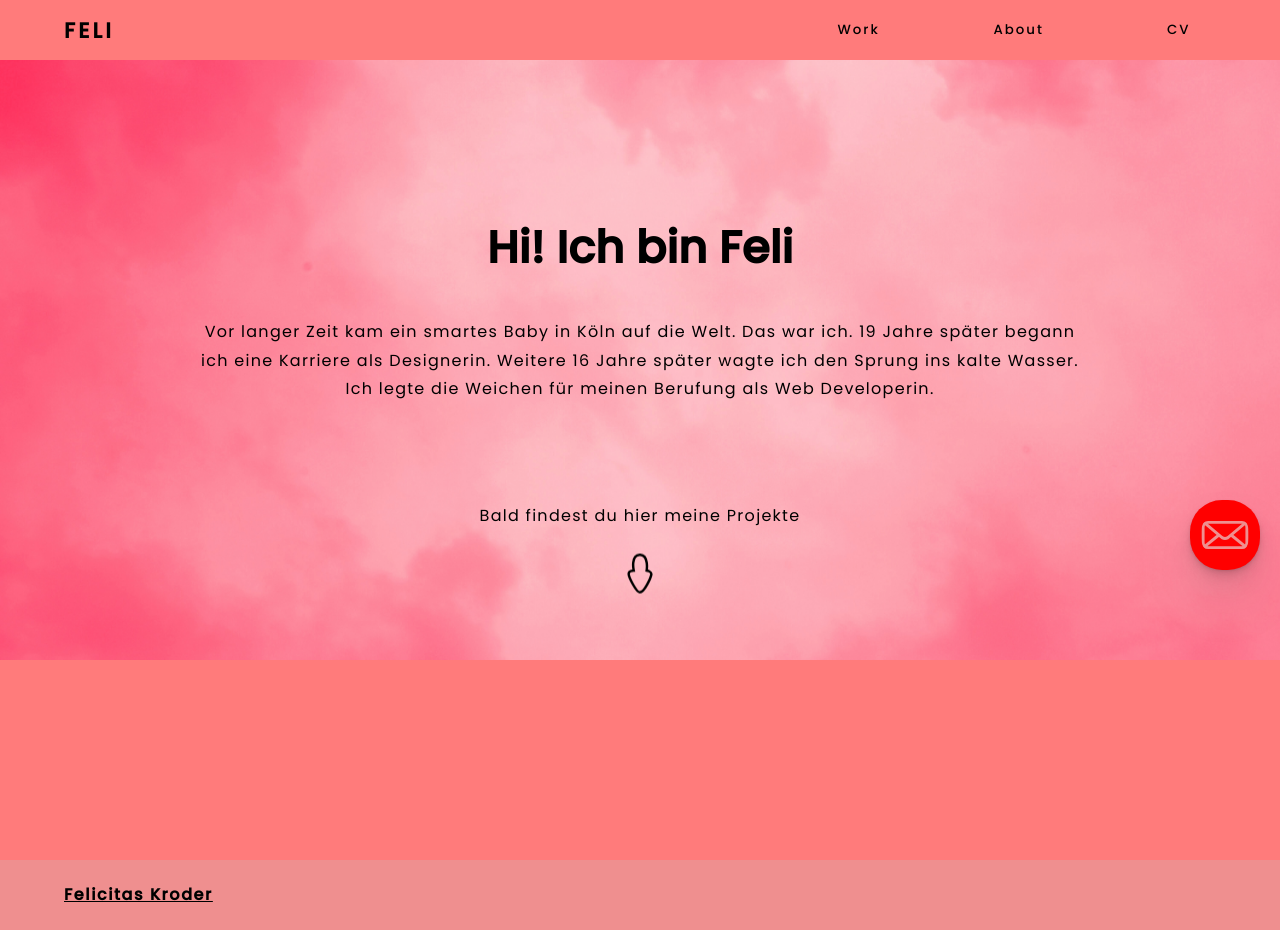
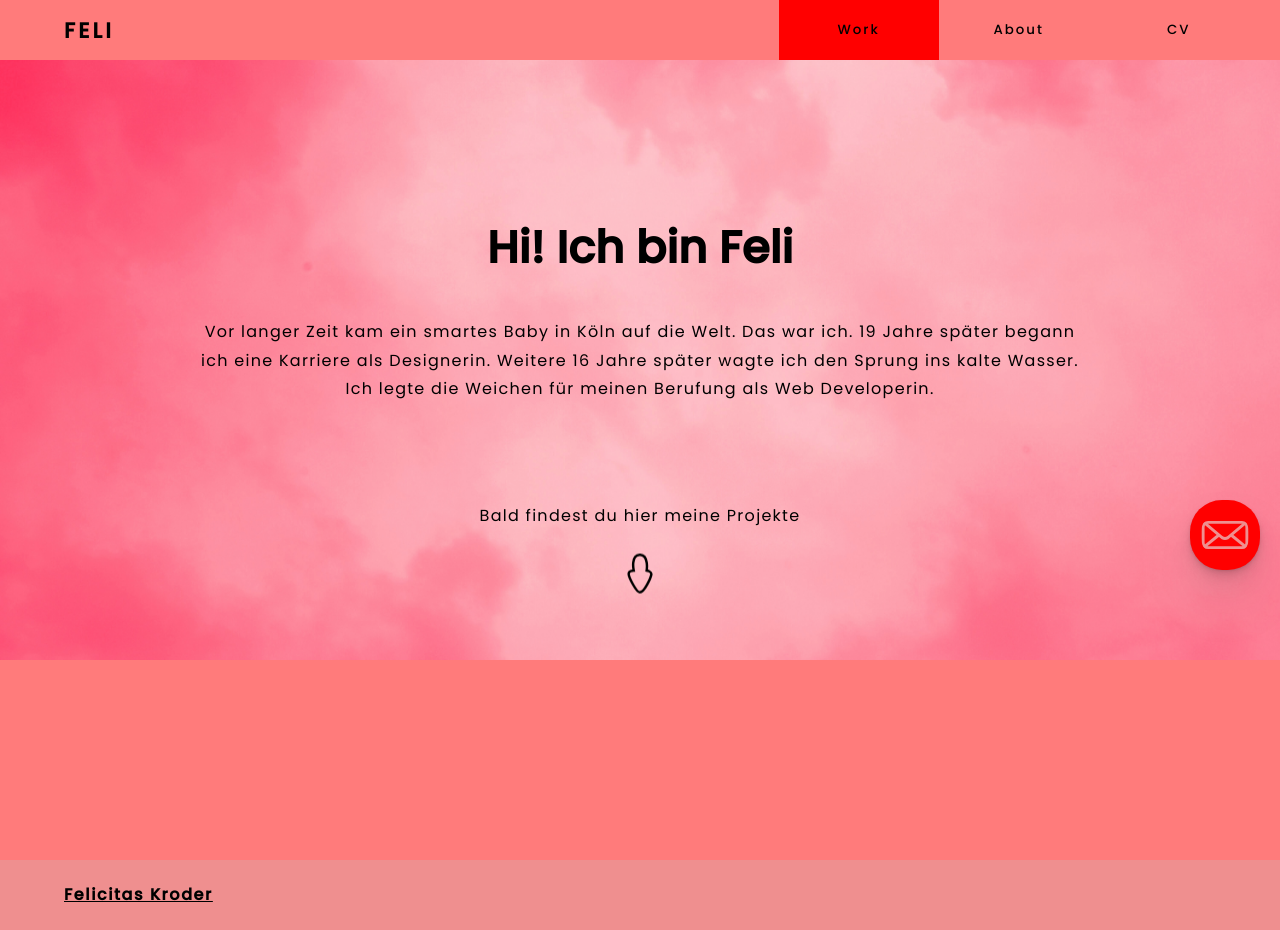
Before and after one commit to FeliKroder/FeliKroder.github.io, a Next.js app: page / in a window 1280 px wide. Built offline with nearby package versions, Linux system fonts and the light colour scheme.

Commit message:
Make dependent Navigation Background-Color for every page

```diff
--- a/components/MainNavigation/index.jsx
+++ b/components/MainNavigation/index.jsx
@@ -1,3 +1,5 @@
+import { useState, useEffect } from "react";
+import { useRouter } from "next/router";
 import {
   StyledNavigationBar,
   StyledLinkName,
@@ -5,14 +7,33 @@ import {
 import { StyledNavigationItem } from "@/design-system/StyledLink";
 
 export default function MainNavigation() {
+  const router = useRouter();
+  const [currentPath, setCurrentPath] = useState("");
+
+  useEffect(() => {
+    setCurrentPath(router.pathname);
+  }, [router.pathname]);
+
   return (
     <div>
       <nav aria-label="Mainnavigation">
         <StyledNavigationBar>
-          <StyledNavigationItem href="/.">
+          <StyledNavigationItem
+            href="/."
+            style={{
+              backgroundColor:
+                currentPath === "/" ? "var(--secondary-color)" : "",
+            }}
+          >
             <StyledLinkName>Work</StyledLinkName>
           </StyledNavigationItem>
-          <StyledNavigationItem href="/./about">
+          <StyledNavigationItem
+            href="/about"
+            style={{
+              backgroundColor:
+                currentPath === "/about" ? "var(--secondary-color)" : "",
+            }}
+          >
             <StyledLinkName>About</StyledLinkName>
           </StyledNavigationItem>
           <StyledNavigationItem
```
